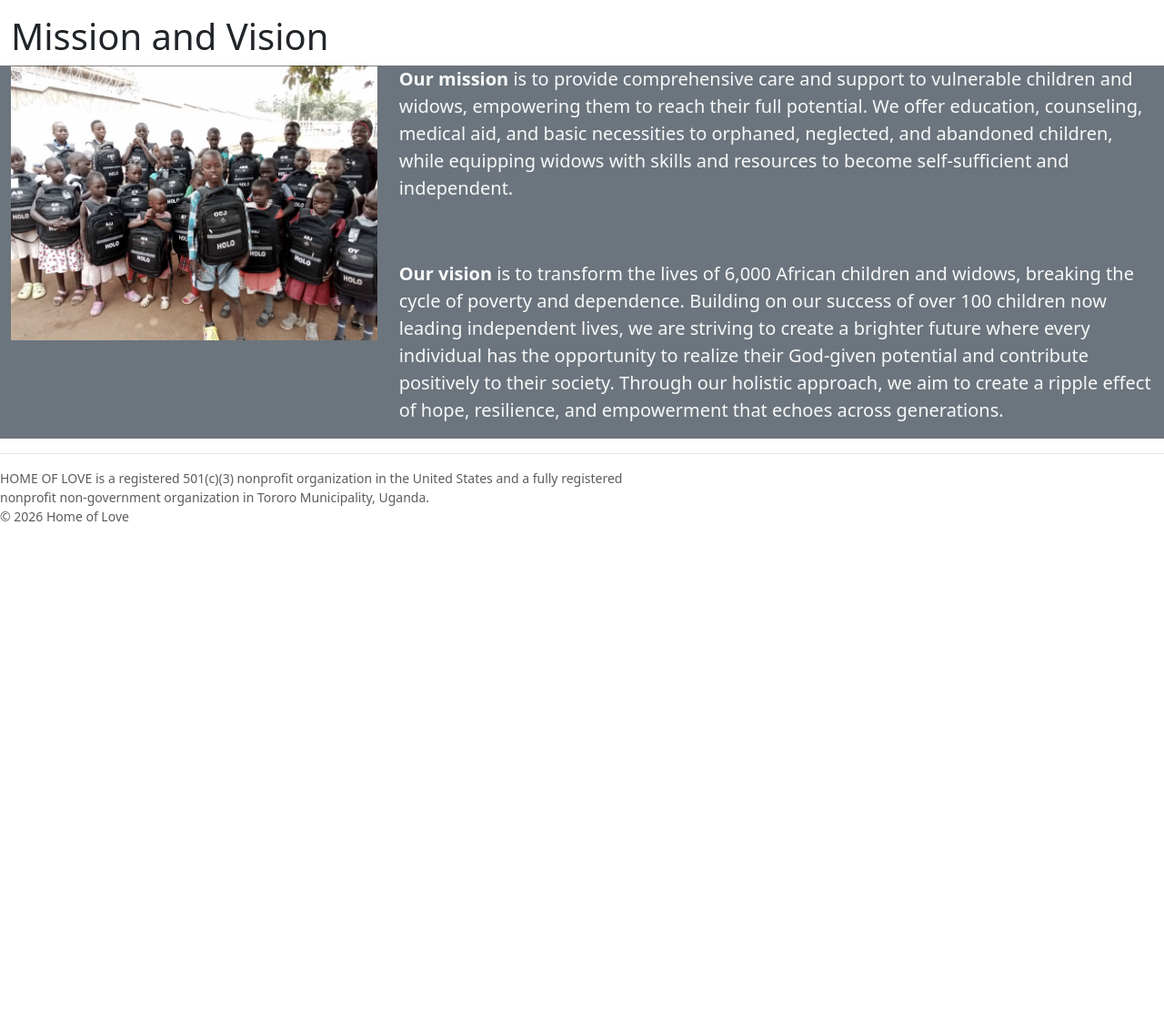
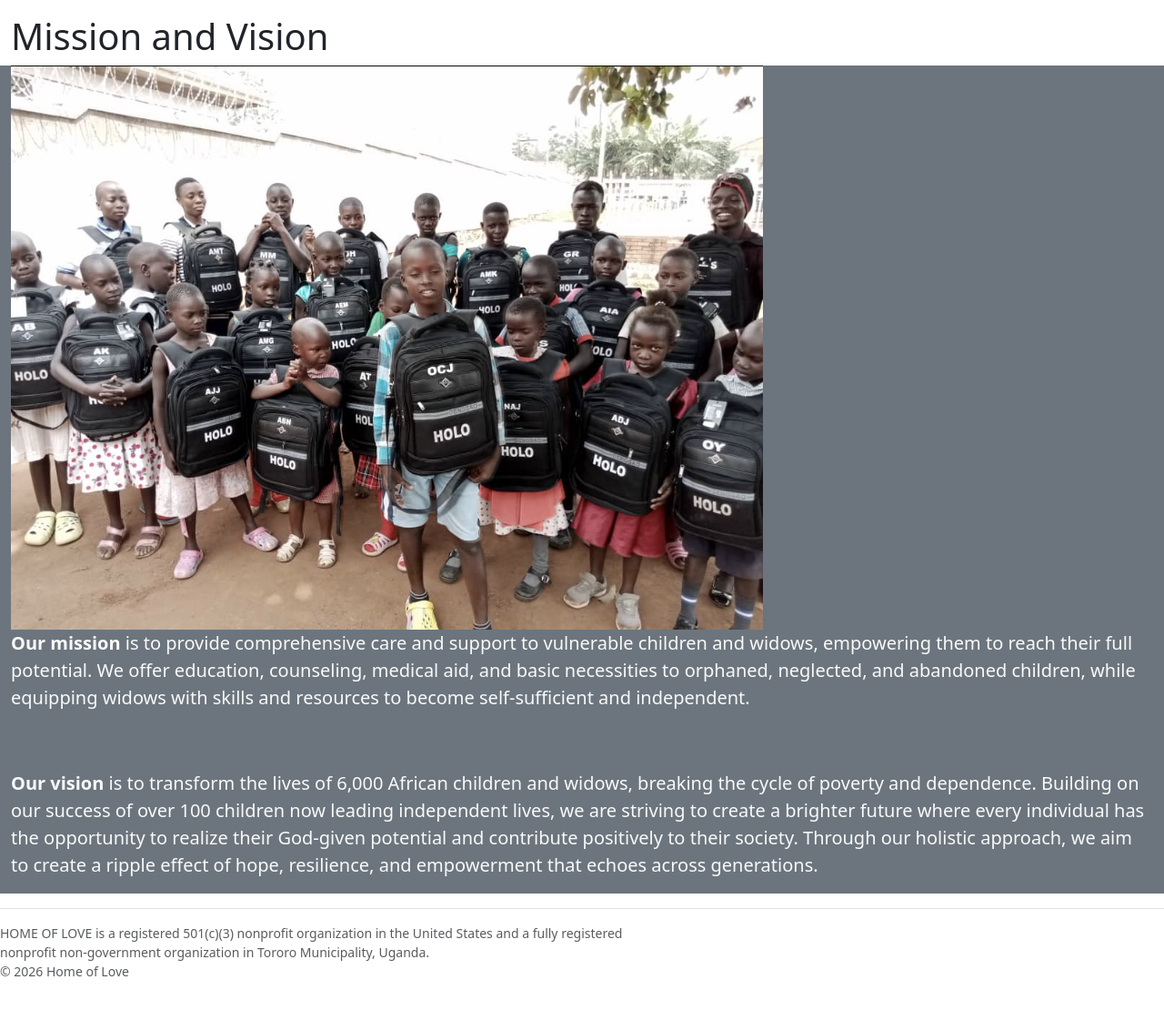
Before and after one commit to philiplessner/HOLO, a Flask app: page /mission_vision in a window 1280 px wide. Shown: the part 63-1173 px from the top of the page at 91% size. Before the commit the page ends 636 px from the top, so only its background shows below. Run offline with Flask 3, Linux system fonts and the light colour scheme.

Commit message:
Changed Children, Adult, and Mission/Values pages to be one column.

```diff
--- a/app/templates/mission_vision.html
+++ b/app/templates/mission_vision.html
@@ -15,10 +15,8 @@
   <div class="container-fluid my-3 mx-8">
     <h1>Mission and Vision</h1>
     <div class="row bg-secondary text-light">
-      <div class="col-4">
+      <div class="col-12 align-self-center">
           <img src="{{ url_for('static', filename='images/mission_vision_1.png') }}" alt="Mission_Vision" class="img-fluid">
-      </div>
-      <div class="col-8 align-self-center">
         <p class="fs-5">
             <strong>Our mission</strong> is to provide comprehensive care and support to vulnerable children and
             widows, empowering them to reach their full potential. We offer education, counseling,
```
Also changed, not shown: app/templates/children.html (+3 -9 lines), app/templates/widows.html (+12 -21 lines).
